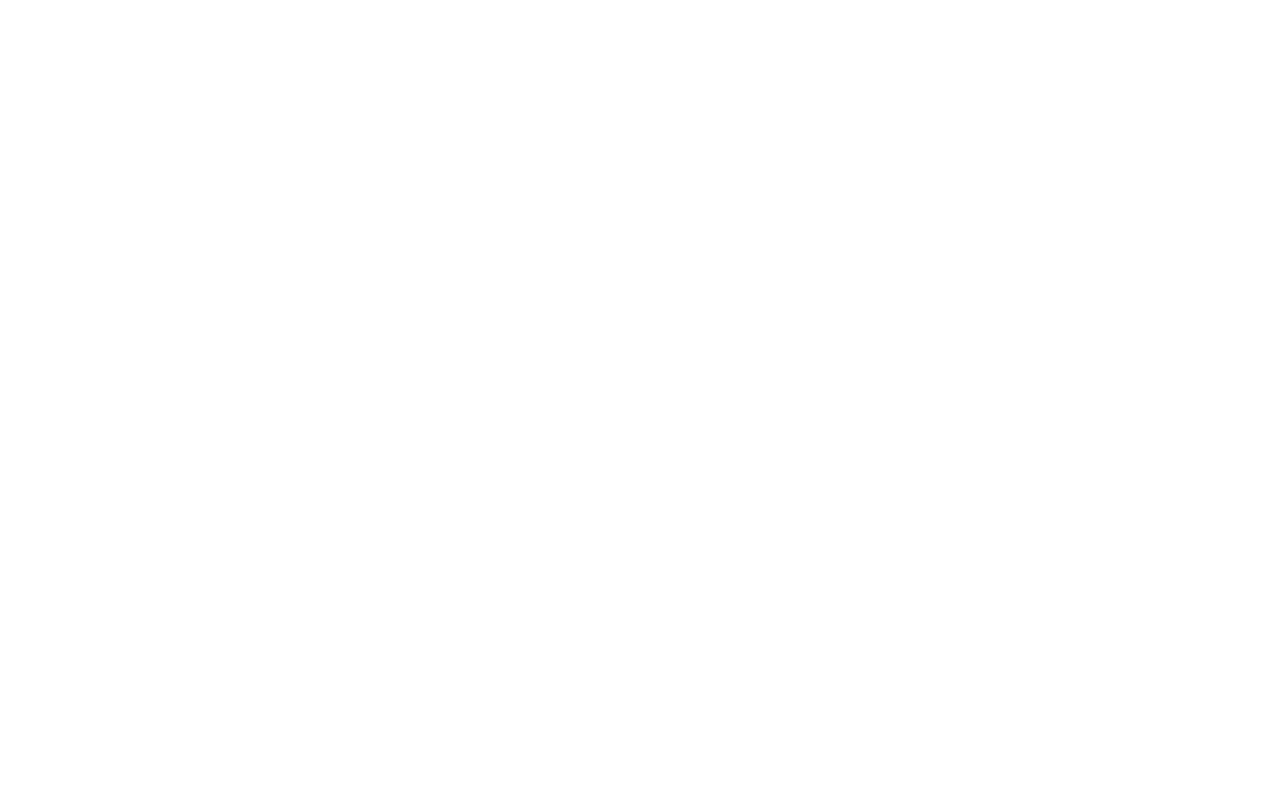
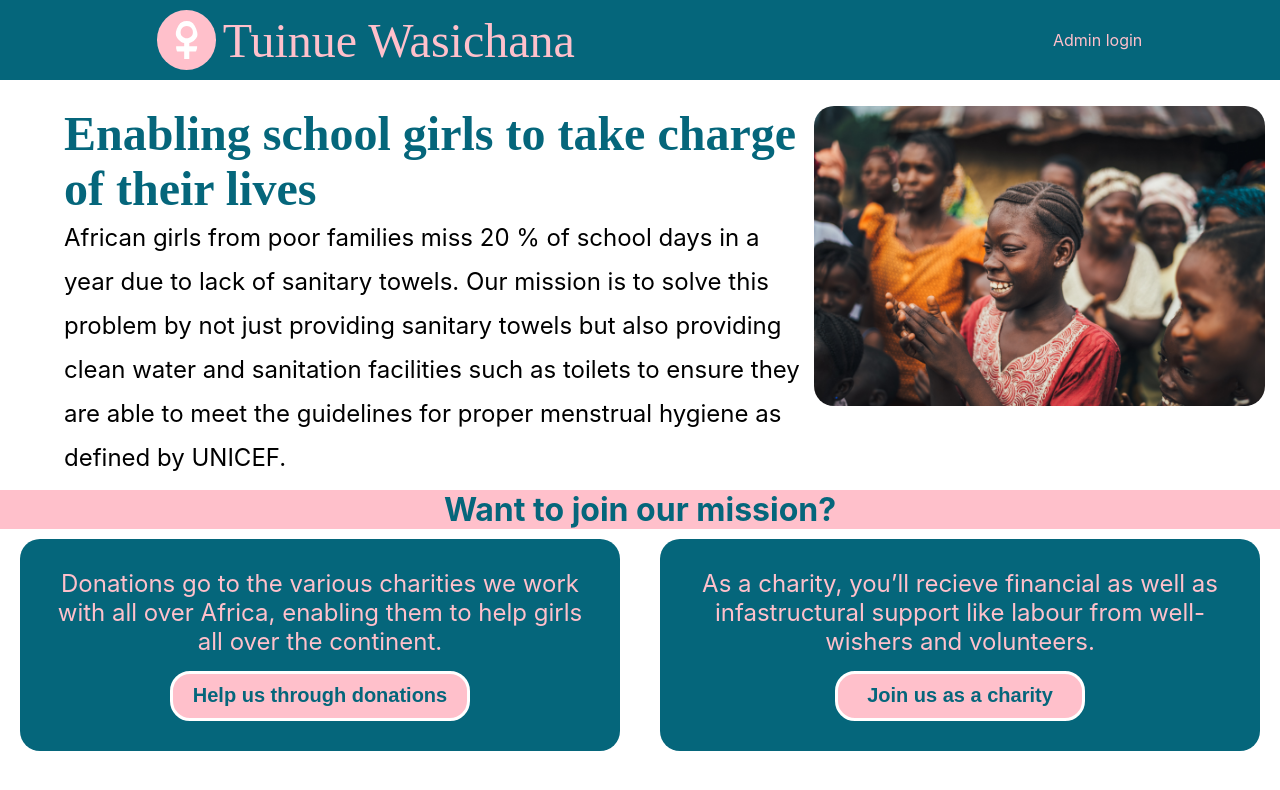
Before and after one commit to chris-wamae/tuinue-wasichana, a React (Create React App) app in the folder frontend/: page / in a window 1280 px wide. Shown: the top 790 px of the page. Built offline with nearby package versions, Linux system fonts and the light colour scheme; a web font is replaced by a local one.

Commit message:
Added preset styles to index.css and added image asset to public folder

```diff
--- a/frontend/src/App.js
+++ b/frontend/src/App.js
@@ -1,11 +1,10 @@
 import logo from './logo.svg';
 import './App.css';
-import NavBar from './components/navbar/NavBar';
+import LandingPage from './views/landing-page/LandingPage';
 
 function App() {
   return (
-<>
-</>
+     <LandingPage/>
   );
 }
 
--- a/frontend/src/index.css
+++ b/frontend/src/index.css
@@ -1,3 +1,11 @@
+:root{
+  --pink:#FFC0CB;
+  --blue:#05667B;
+  --grey:#808080;
+  --green:#008000;
+  --paypal:#0000FF;
+}
+
 body {
   margin: 0;
   font-family: -apple-system, BlinkMacSystemFont, 'Segoe UI', 'Roboto', 'Oxygen',
```
Also changed, not shown: frontend/public/annie-spratt-0cgpyigyIkM-unsplash.jpg (added).
